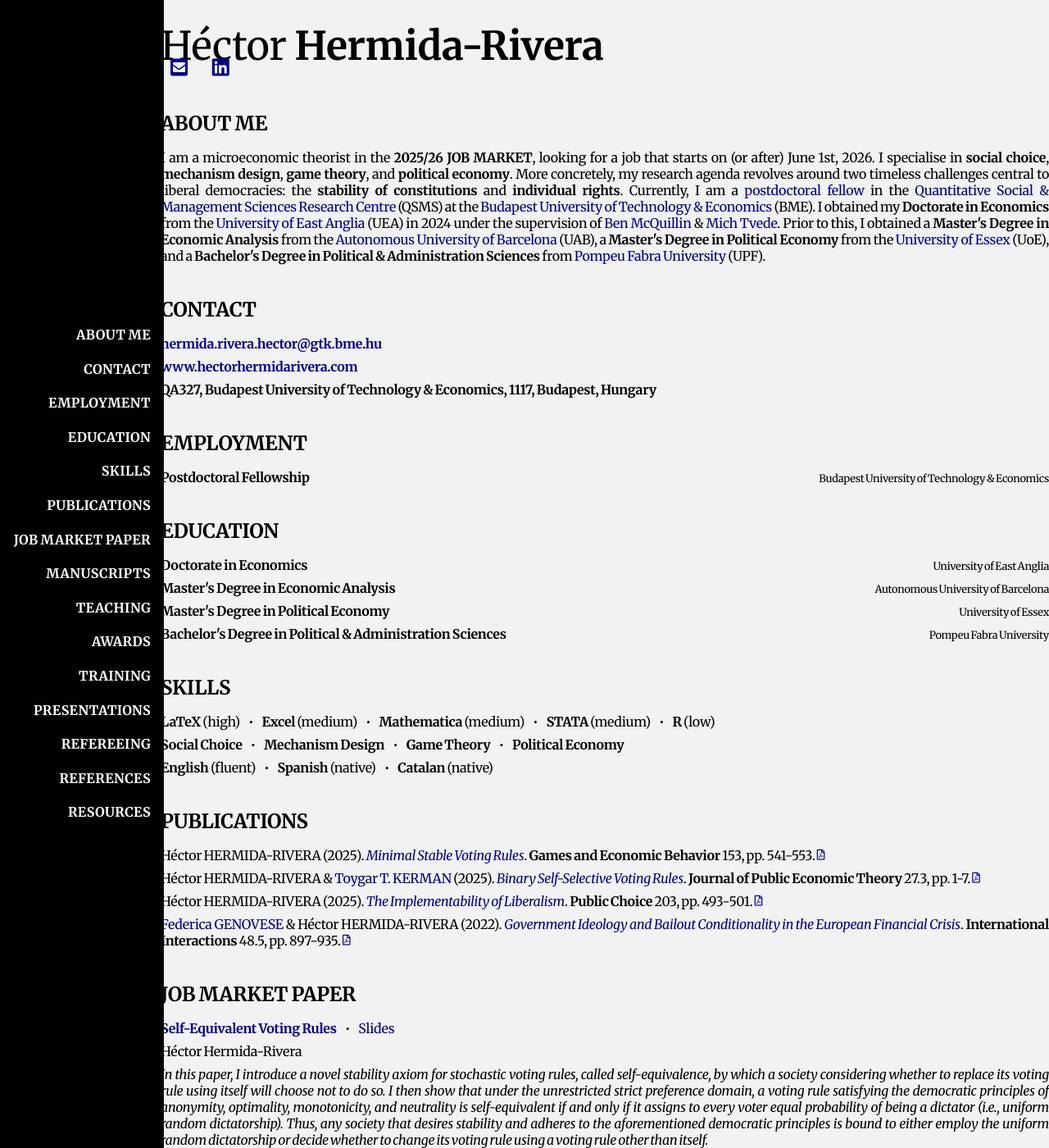
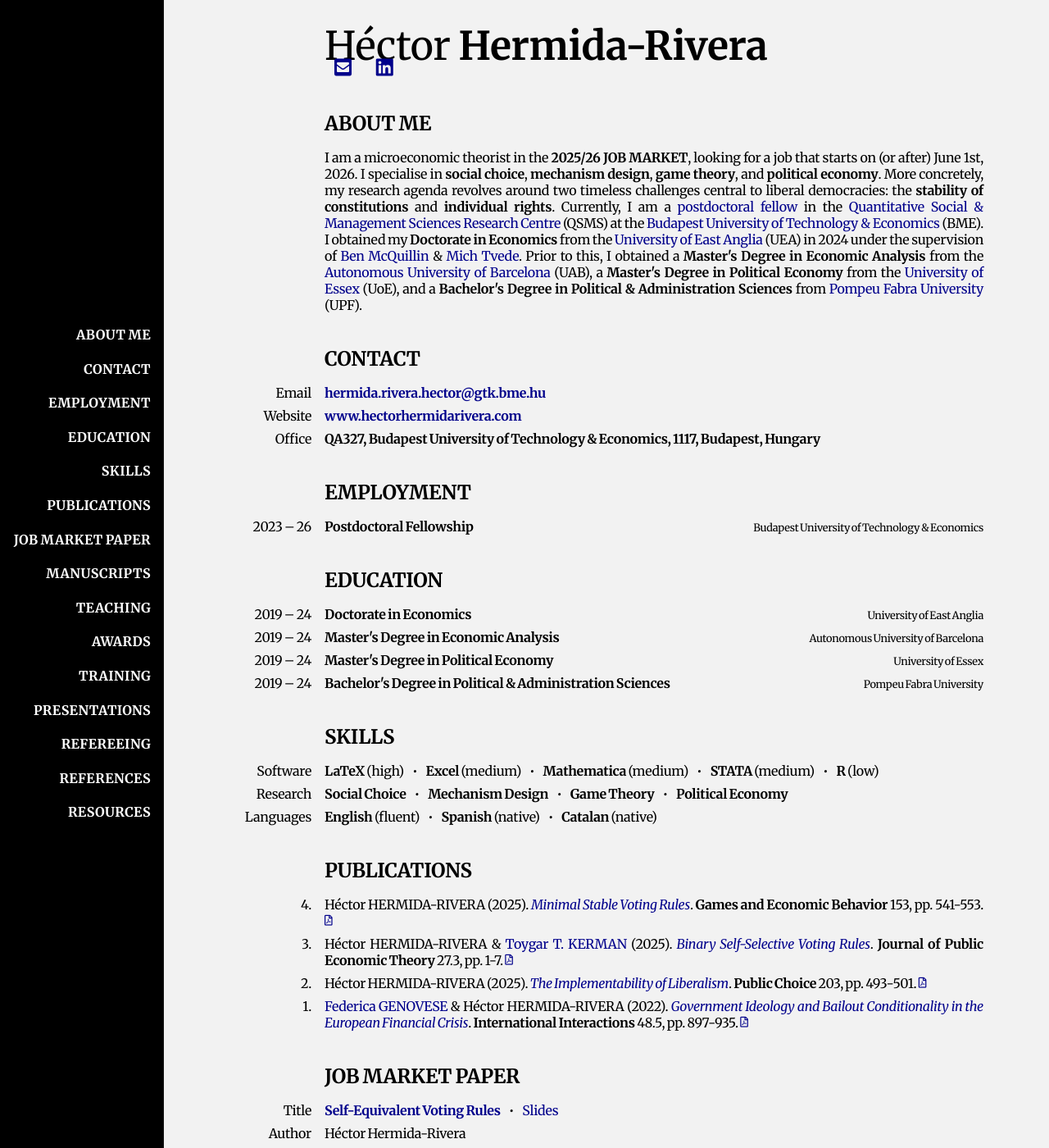
Before and after one commit to HectorHermidaRivera/hectorhermidarivera.github.io, a Jekyll site: the page built from index.md, in a window 1280 px wide and 1400 px high. Shown: the whole window at 82% size. Built offline with Jekyll 4.4.1, drawn with Linux system fonts in a browser that asks for light colours; a style sheet for code colours, icons or effects is not loaded.

Commit message:
Update style.css

```diff
--- a/assets/css/style.css
+++ b/assets/css/style.css
@@ -56,9 +56,9 @@ body {
 /* CONTENT */
 
 .content {
-  max-width: min(1000px, calc(100vw - 240px))
-  margin-left: calc(200px + (100vw - 1000px)/2); /* sidebar + half remaining space */
+  margin-left: 200px;
   margin-right: auto;
+  max-width: min(1000px, calc(100vw - 220px));
   text-align: justify;
   box-sizing: border-box;
   font-size: 1em;
```
